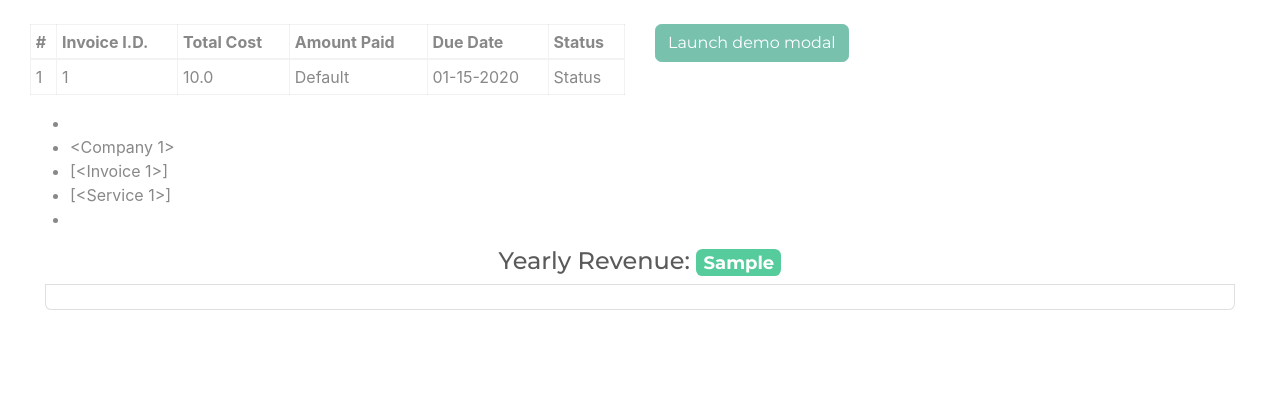
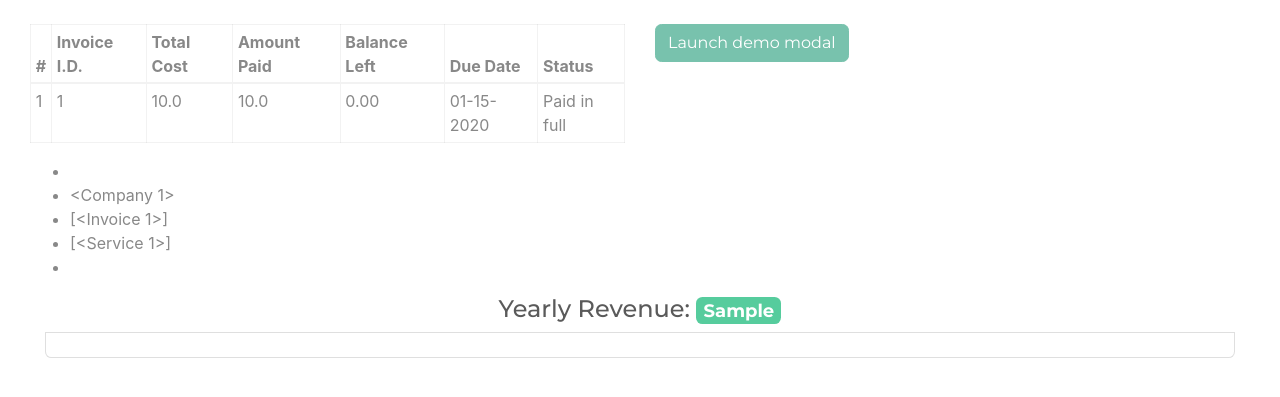
Before and after one commit to coachdaveofficial/invoice-app, a Flask app: template templates/home_page.html in a window 1280 px wide. Shown: the part 58-455 px from the top of the page. Run offline with Flask 2, Linux system fonts and the light colour scheme; tables that the repository leaves empty hold one stand-in row (values such as "Sample post"); the template is opened without the code that fills it: values that come from a table or form of the project are taken from there, most other values are stand-ins (such as "Sample title", 1, 10 or a date in 2020); some libraries are stand-ins or nearby versions.

Commit message:
add payments and services to demo user seed and update invoice table on dash

```diff
--- a/app.py
+++ b/app.py
@@ -129,19 +129,12 @@ def home_page():
         flash("Access unauthorized.", "danger")
         return redirect("/signup")
 
-
-
-
-    print(g.user.employer.company_id)
-
     invoices = InvoiceService.get_company_invoices(g.user.employer.company_id)
-    print(invoices)
-
-
-
+    services = ServiceService.get_services_for_company(g.user.employer.company_id)
 
     return render_template('home_page.html',
-                            invoices=invoices)
+                            invoices=invoices,
+                            services=services)
 
 
 @app.route('/customers/add', methods=["GET", "POST"])
--- a/templates/home_page.html
+++ b/templates/home_page.html
@@ -8,7 +8,7 @@
 
 <div class="mt-4 container-fluid">
 	<div class="row">
-		<div class="col-md-6">
+		<div class="col-md-6" id="invoice-table">
 			<table class="table table-sm table-hover table-bordered">
 				<thead>
 					<tr>
@@ -23,6 +23,9 @@
 						</th>
 						<th>
 							Amount Paid
+						</th>
+						<th>
+							Balance Left
 						</th>
 						<th>
 							Due Date
@@ -45,13 +48,23 @@
 							{{invoice.total_cost}}
 						</td>
 						<td>
-							Default
+							{{invoice.payments[0].amount}}
+						</td>
+						<td>
+							{{ '%0.2f'| format((invoice.total_cost - invoice.payments[0].amount)|float) }}
 						</td>
 						<td>
 							{{invoice.due_date.strftime('%m-%d-%Y')}}
 						</td>
 						<td>
-							Status
+							{% if invoice.total_cost - invoice.payments[0].amount == 0 %}
+								Paid in full
+							{% elif invoice.payments[0].amount == 0 %}
+								Unpaid
+							{% else %}
+								Partially paid
+							{% endif %}
+
 						</td>
 					</tr>
 					{% endfor %}
@@ -81,14 +94,14 @@
 				</ul>
 				{% endfor %}
 		</div>
-		<div class="col-md-6">
+		<div class="col-md-6" id="estimate-modal">
 			<!-- Button trigger modal -->
 			<button type="button" class="btn btn-primary" data-bs-toggle="modal" data-bs-target="#exampleModal">
 				Launch demo modal
 			</button>
 			<!-- Modal -->
 			<div class="modal fade" id="exampleModal" tabindex="-1" aria-labelledby="exampleModalLabel" aria-hidden="true">
-				<div class="modal-dialog">
+				<div class="modal-dialog modal-dialog-scrollable">
 					<div class="modal-content">
 						<div class="modal-header">
 						<h1 class="modal-title fs-5" id="exampleModalLabel">New Estimate</h1>
@@ -102,6 +115,7 @@
 										<option value="{{service.id}}">{{service.description}}</option>
 										{% endfor %}
 									</select>
+									<br>
 									<a href="#" id="add-service-estimate" class="btn-sm btn-primary bg-dark">Add Service</a>
 								</div>
 							</div>
```
Also changed, not shown: seed.py (+17 -0 lines).
